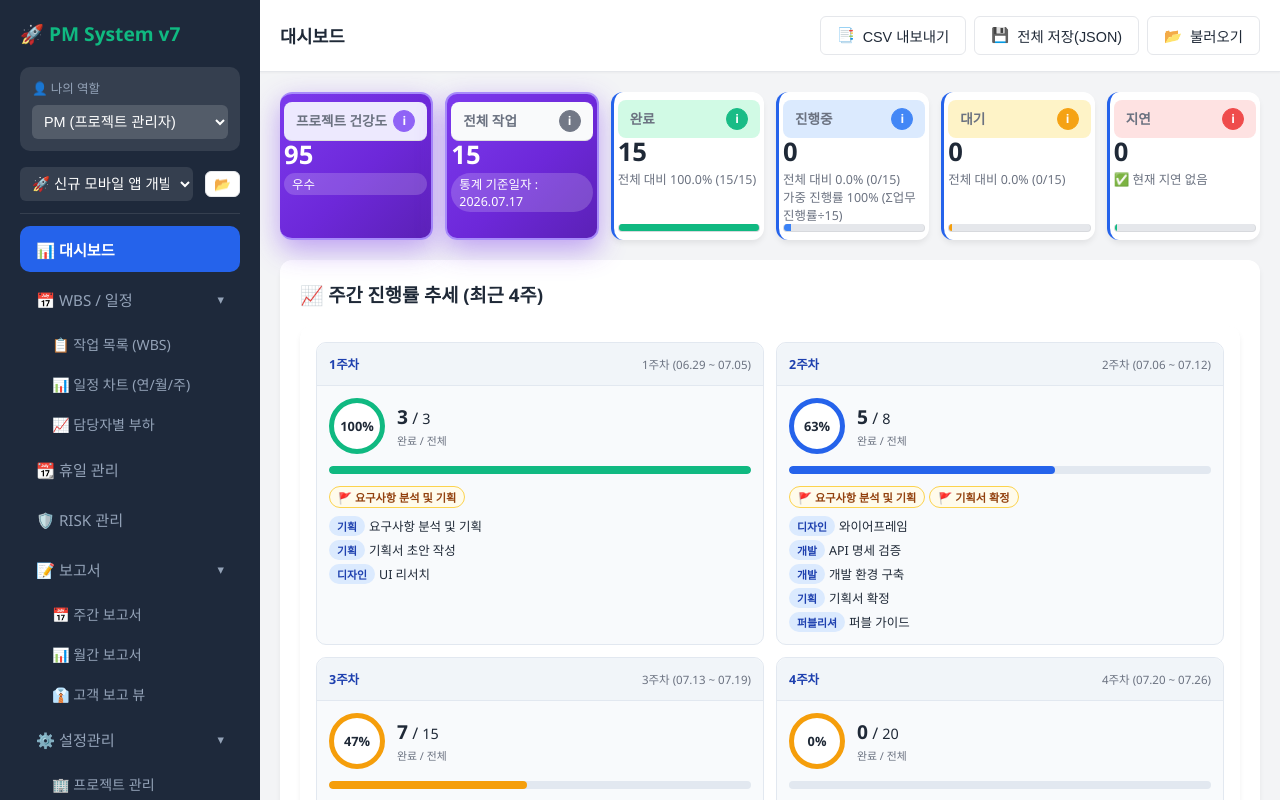
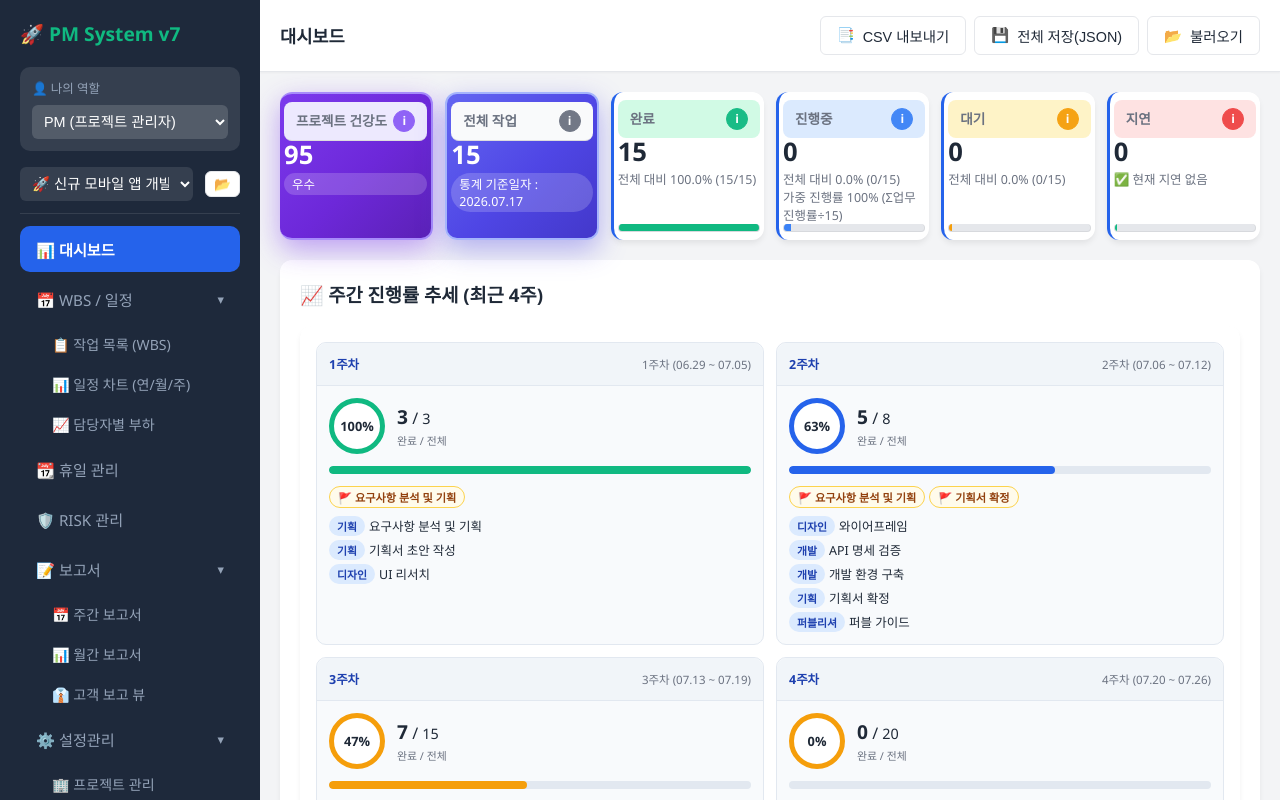
Before and after one commit to bkmfree/bkmfree.github.io, a website: page index.html in a window 1280 px wide. Drawn offline with Linux system fonts and the light colour scheme.

Commit message:
핵심 카드2(전체 작업) 배경을 카드1(보라)과 구분되는 밝은 인디고 블루로 변경
- 카드1(프로젝트 건강도): 보라 그라데이션 유지
- 카드2(전체 작업): key-card-total 클래스 추가 + 인디고 블루 그라데이션 적용
- 두 핵심 카드를 시각적으로 명확히 차별화 (어둡지 않은 톤)
- 변경 파일: common/css/main.css, modules/dashboard/dashboard.js

```diff
--- a/common/css/main.css
+++ b/common/css/main.css
@@ -302,6 +302,12 @@ body {
   background: linear-gradient(135deg, #7c3aed 0%, #6d28d9 55%, #5b21b6 100%);
   border: 2px solid #a78bfa;
   box-shadow: 0 10px 28px rgba(124, 58, 237, 0.45);
+}
+/* 카드2(전체 작업): 카드1(보라)과 구분되는 밝은 인디고 블루 */
+.stat-card.key-card.key-card-total {
+  background: linear-gradient(135deg, #6366f1 0%, #4f46e5 55%, #4338ca 100%);
+  border: 2px solid #a5b4fc;
+  box-shadow: 0 10px 28px rgba(79, 70, 229, 0.40);
 }
 .stat-card.key-card .stat-label { color: rgba(255, 255, 255, 0.92); }
 .stat-card.key-card .stat-value { color: #fff !important; }
--- a/modules/dashboard/dashboard.js
+++ b/modules/dashboard/dashboard.js
@@ -74,7 +74,7 @@
                         <div class="stat-sub success">${healthLevel.label}</div>
                     </div>
 
-                    <div class="stat-card key-card" style="display:flex; flex-direction:column; min-height:130px;"">
+                    <div class="stat-card key-card key-card-total" style="display:flex; flex-direction:column; min-height:130px;"">
                         <div class="stat-label-row gray-header">
                             <span class="stat-label-text">전체 작업</span>
                             <div class="stat-help-wrap">
```
